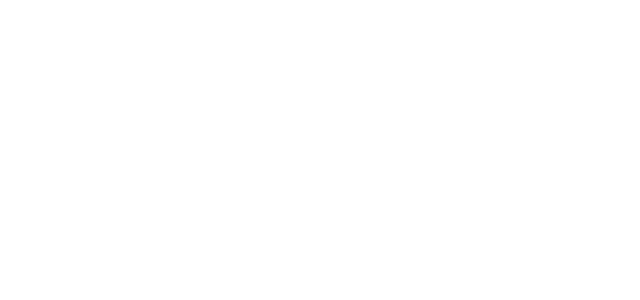
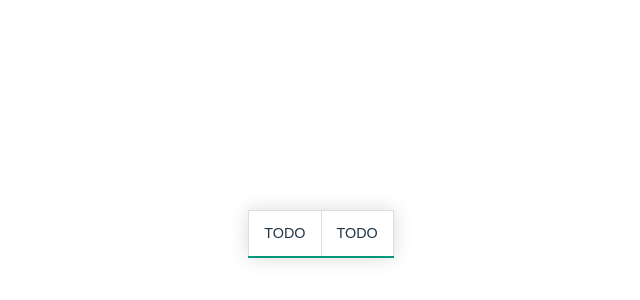
Before and after one commit to SagiBeno/dynamic-table, a React (Vite) app in the folder react-app/: page / in a window 1280 px wide. Shown: the part 166-466 px from the top of the page, without its empty margins (319-959 px from the left). Built offline with nearby package versions, Linux system fonts and the light colour scheme.

Commit message:
Style MyTable

```diff
--- a/react-app/src/App.jsx
+++ b/react-app/src/App.jsx
@@ -1,5 +1,6 @@
 import React from "react";
 import MyTable from './Components/MyTable'
+import './App.css'
 
 export default class App extends React.Component {
   render() {
--- /dev/null
+++ b/react-app/src/Components/MyTable.css
@@ -0,0 +1,58 @@
+.table {
+  width: 100%;
+  border-collapse: collapse;
+  margin: 25px 0;
+  font-size: 0.9em;
+  font-family: sans-serif;
+  box-shadow: 0 0 20px rgba(0, 0, 0, 0.15);
+}
+
+.table thead tr {
+  background-color: #009879;
+  color: #ffffff;
+  text-align: left;
+}
+
+.table th,
+.table td {
+  padding: 12px 15px;
+  border: 1px solid #ddd;
+}
+
+.table tbody tr {
+  border-bottom: 1px solid #dddddd;
+}
+
+.table tbody tr:nth-of-type(even) {
+  background-color: #f3f3f3;
+}
+
+.table tbody tr:hover {
+  background-color: #f5f5f5;
+}
+
+.table tbody tr:last-of-type {
+  border-bottom: 2px solid #009879;
+}
+
+.table tbody tr.active-row {
+  font-weight: bold;
+  color: #009879;
+}
+
+
+
+.table-btn {
+  background-color: #f44336;     /* élénk piros */
+  color: #fff;                   /* fehér szöveg */
+  border: none;                  /* nincs keret */
+  padding: 8px 16px;             /* kényelmes méret */
+  border-radius: 4px;            /* kis lekerekítés */
+  cursor: pointer;               /* kattintható kéz ikon */
+  font-size: 0.95em;             /* áttekinthető szöveg */
+  transition: background 0.2s;   /* animált színváltás */
+}
+
+.table-btn:hover {
+  background-color: #d32f2f;    /* sötétebb piros hoverre */
+}
--- a/react-app/src/Components/MyTable.jsx
+++ b/react-app/src/Components/MyTable.jsx
@@ -1,8 +1,17 @@
 import React from "react";
+import './MyTable.css'
+
 export default class MyTable extends React.Component {
     render() {
         return <div>
-
+            <table className="table">
+                <tbody>
+                    <tr>
+                        <td>TODO</td>
+                        <td>TODO</td>
+                    </tr>
+                </tbody>
+            </table>
         </div>
     }
 }
```
